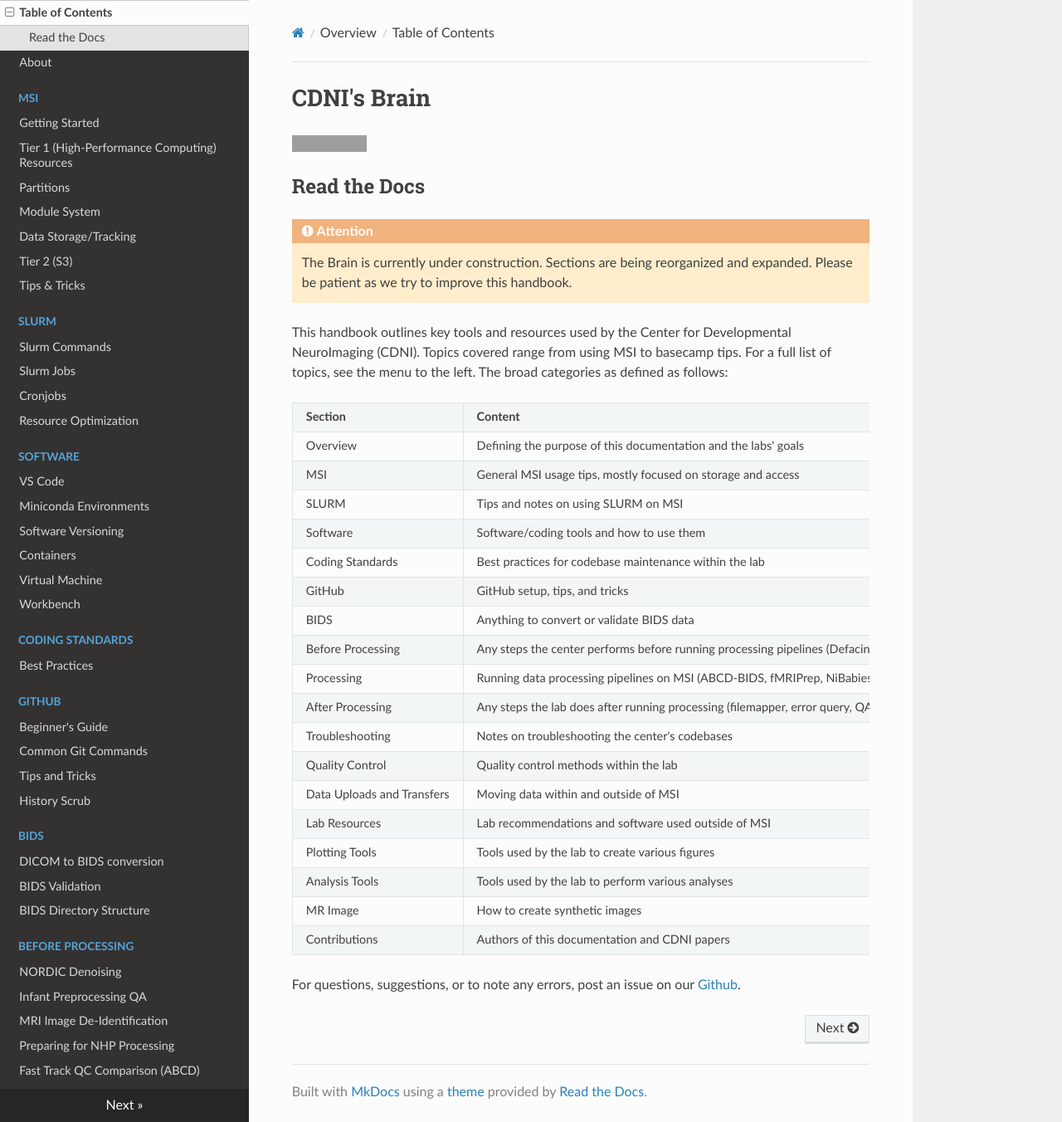
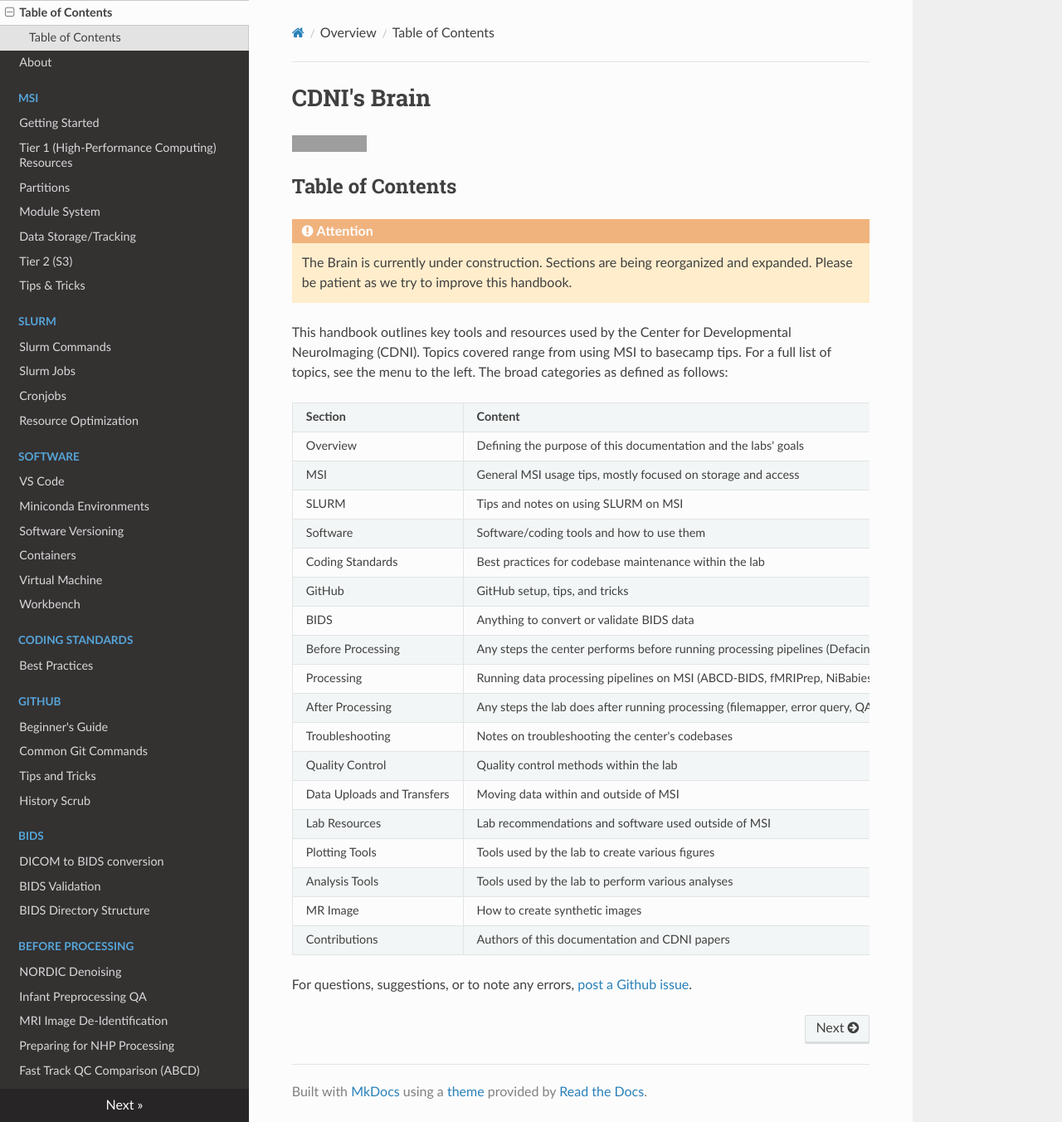
Before and after one commit to DCAN-Labs/cdni-brain, an MkDocs documentation site: the page built from docs/index.md, in a window 1280 px wide and 1352 px high. Shown: the whole window at 83% size. Built offline with MkDocs 1.6.1, drawn with Linux system fonts in a browser that asks for light colours; nearby versions of some CDN libraries; grey boxes are pictures that could not be loaded.

Commit message:
formatting

```diff
--- a/docs/index.md
+++ b/docs/index.md
@@ -2,7 +2,7 @@
 
 [![DOI](https://zenodo.org/badge/DOI/10.5281/zenodo.8161443.svg)](https://doi.org/10.5281/zenodo.8161443)
 
-## Read the Docs
+## Table of Contents
 
 <div class="admonition attention">
     <p class="first admonition-title">Attention</p>
@@ -132,4 +132,4 @@ This handbook outlines key tools and resources used by the Center for Developmen
 </table>
 
 
-For questions, suggestions, or to note any errors, post an issue on our [Github](https://github.com/DCAN-Labs/cdni-brain/issues).
+For questions, suggestions, or to note any errors, [post a Github issue](https://github.com/DCAN-Labs/cdni-brain/issues).
```
Also changed, not shown: docs/s3.md (+2 -0 lines).
